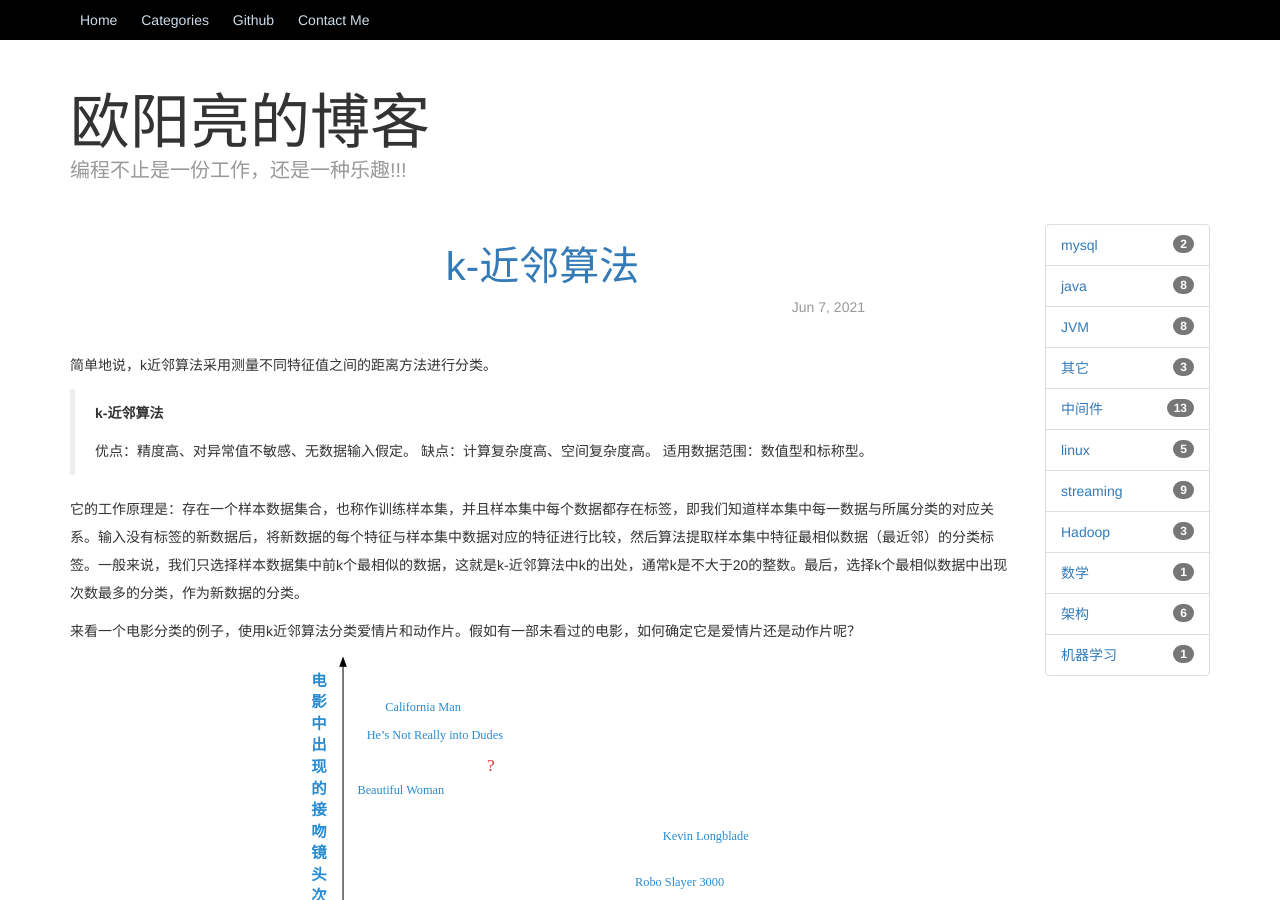
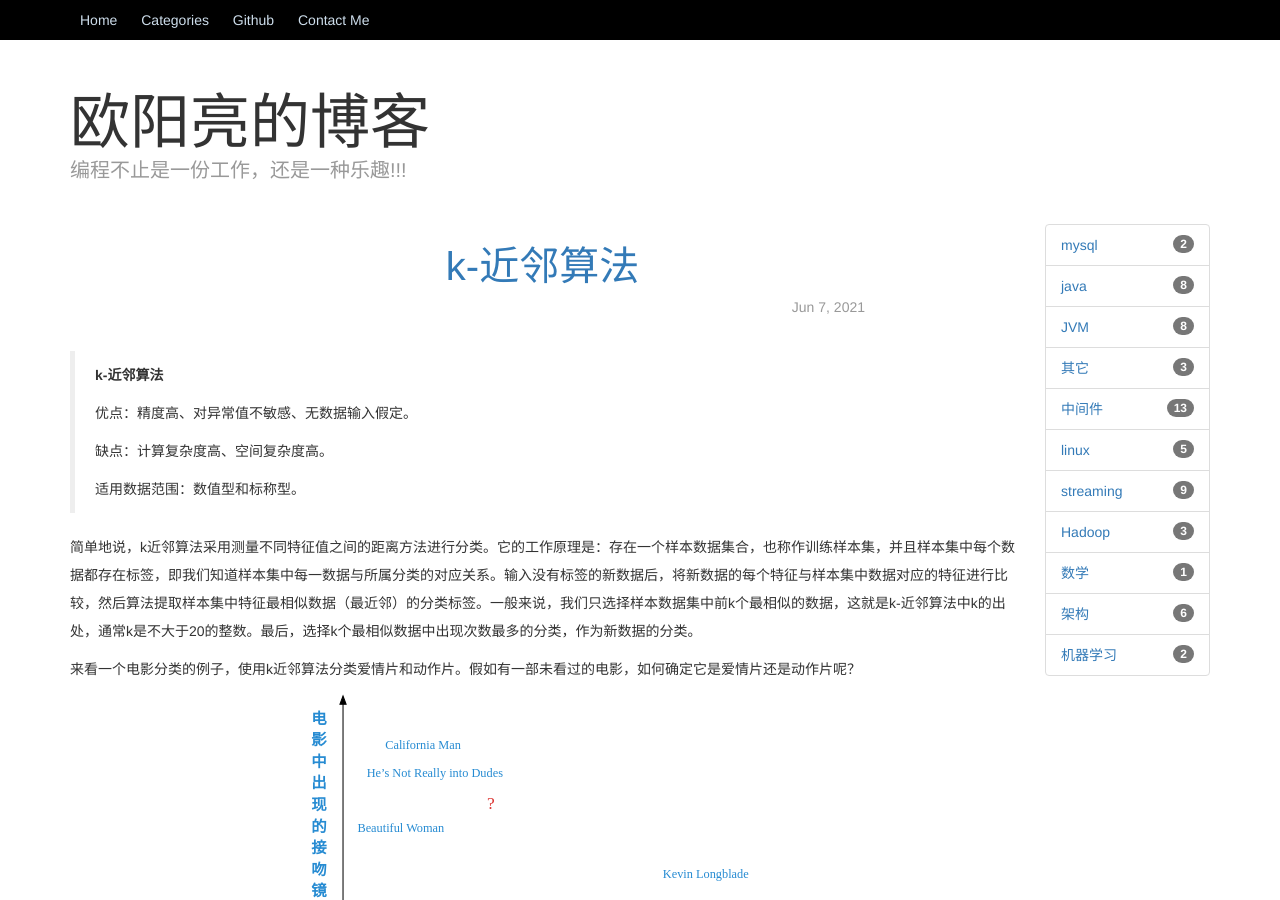
Before and after one commit to OuYangLiang/ouyangliang.github.io, a Jekyll site: the page built from _posts/2021-06-07-k-近邻算法.md, in a window 1280 px wide and 900 px high. Built offline with Jekyll 4.4.1, drawn with Linux system fonts in a browser that asks for light colours; formulas are drawn with MathJax 3.

Commit message:
决策树

```diff
--- a/_posts/2021-06-07-k-近邻算法.md
+++ b/_posts/2021-06-07-k-近邻算法.md
@@ -8,14 +8,15 @@
 commentId: 2021-06-07
 ---
 
-简单地说，k近邻算法采用测量不同特征值之间的距离方法进行分类。
-
 > **k-近邻算法**
 >
 > 优点：精度高、对异常值不敏感、无数据输入假定。
-> 缺点：计算复杂度高、空间复杂度高。 适用数据范围：数值型和标称型。
+>
+> 缺点：计算复杂度高、空间复杂度高。
+>
+> 适用数据范围：数值型和标称型。
 
-它的工作原理是：存在一个样本数据集合，也称作训练样本集，并且样本集中每个数据都存在标签，即我们知道样本集中每一数据与所属分类的对应关系。输入没有标签的新数据后，将新数据的每个特征与样本集中数据对应的特征进行比较，然后算法提取样本集中特征最相似数据（最近邻）的分类标签。一般来说，我们只选择样本数据集中前k个最相似的数据，这就是k-近邻算法中k的出处，通常k是不大于20的整数。最后，选择k个最相似数据中出现次数最多的分类，作为新数据的分类。
+简单地说，k近邻算法采用测量不同特征值之间的距离方法进行分类。它的工作原理是：存在一个样本数据集合，也称作训练样本集，并且样本集中每个数据都存在标签，即我们知道样本集中每一数据与所属分类的对应关系。输入没有标签的新数据后，将新数据的每个特征与样本集中数据对应的特征进行比较，然后算法提取样本集中特征最相似数据（最近邻）的分类标签。一般来说，我们只选择样本数据集中前k个最相似的数据，这就是k-近邻算法中k的出处，通常k是不大于20的整数。最后，选择k个最相似数据中出现次数最多的分类，作为新数据的分类。
 
 来看一个电影分类的例子，使用k近邻算法分类爱情片和动作片。假如有一部未看过的电影，如何确定它是爱情片还是动作片呢？
 
@@ -31,15 +32,19 @@
 
 现在我们得到了样本集中所有电影与未知电影的距离，按照距离递增排序，可以找到k个距离最近的电影。假定k=3，则三个最靠近的电影依次是He’s Not Really into Dudes、Beautiful Woman和California Man。k近邻算法按照距离最近的三部电影的类型，决定未知电影的类型，而这三部电影全是爱情片，因此我们判定未知电影是爱情片。
 
-计算两个向量点xA和xB之间的距离可以使用 **欧氏距离公式** ：\\[ \sqrt[]{(xA_0-xB_0)^2+(xA_1-xB_1)^2} \\]
+计算两个向量点xA和xB之间的距离可以使用 **欧氏距离公式** ：
 
-如果数据集存在4个特征值，则点(1, 0, 0, 1)与(7, 6, 9, 4)之间的距离计算为：\\[ \sqrt[]{(7-1)^2+(6-0)^2+(9-0)^2+(4-1)^2} \\]
+$$ \sqrt[]{(xA_0-xB_0)^2+(xA_1-xB_1)^2} $$
+
+如果数据集存在4个特征值，则点(1, 0, 0, 1)与(7, 6, 9, 4)之间的距离计算为：
+
+$$ \sqrt[]{(7-1)^2+(6-0)^2+(9-0)^2+(4-1)^2} $$
 
 ### 归一化数值
 
 采用的方法是将数值归一化，如将取值范围处理为0到1或者-1到1之间。下面的公式可以将任意取值范围的特征值转化为0到1区间内的值：
 
-\\[ \cfrac{oldValue-min}{max-min} \\]
+$$ \cfrac{oldValue-min}{max-min} $$
 
 k近邻算法是 **分类数据** 最简单最有效的算法。k近邻算法是基于实例的学习，使用算法时我们必须有接近实际数据的训练样本数据。k近邻算法必须保存全部数据集，如果训练数据集的很大，必须使用**大量的存储空间**。此外，由于必须对数据集中的每个数据计算距离值，实际使用时可能非常**耗时**。
 
```
Also changed, not shown: _posts/2021-06-14-决策树.md (added, +66 -0 lines), pic/machine_learning/decision_tree/1.svg (added), pic/machine_learning/decision_tree/2.jpg (added), pic/machine_learning/decision_tree/3.jpg (added), pic/machine_learning/decision_tree/4.jpg (added), pic/machine_learning/decision_tree/5.jpg (added), 10 other files.
